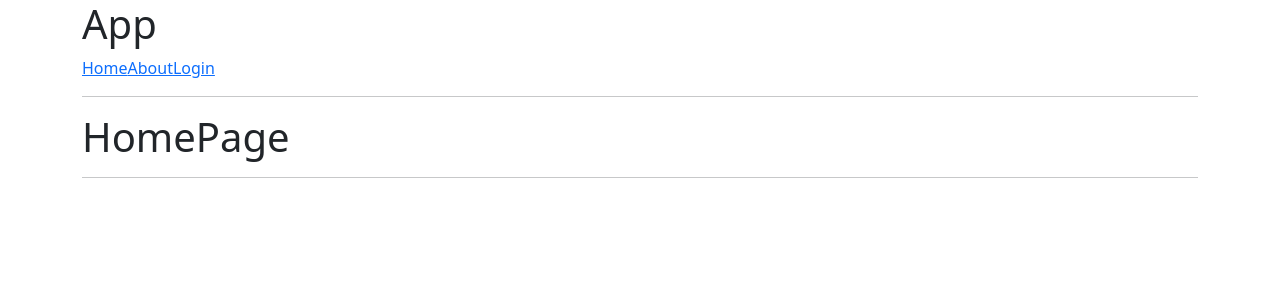
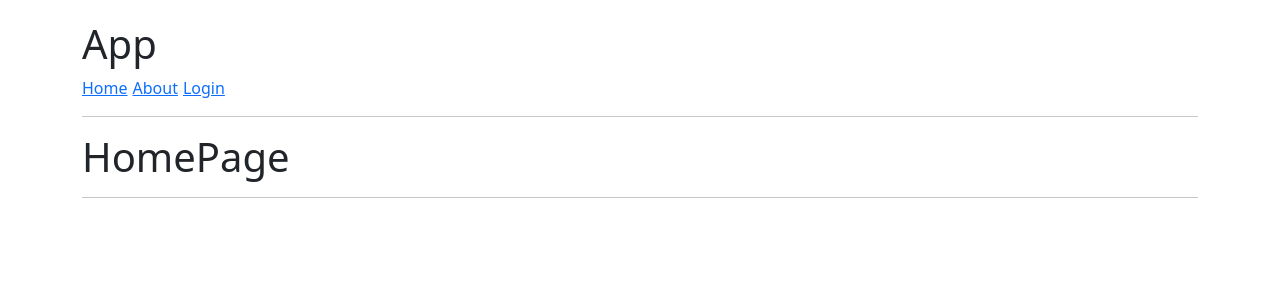
Before and after one commit to abrilBjarano/React.ContextAndRoutes.Tutorial, a React (Vite) app: page / in a window 1280 px wide. Shown: the top 300 px of the page. Built offline with nearby package versions, Linux system fonts and the light colour scheme.

Commit message:
Created index.css and implemented into main.jsx

```diff
--- /dev/null
+++ b/src/index.css
@@ -0,0 +1,11 @@
+body {
+   padding: 20px;
+}
+
+button {
+   margin-right: 10px;
+}
+
+a {
+   margin-right: 5px;
+}
--- a/src/main.jsx
+++ b/src/main.jsx
@@ -1,7 +1,11 @@
 import React from 'react';
 import ReactDOM from 'react-dom/client';
+
+import { createBrowserRouter, RouterProvider } from "react-router-dom";
+
+import './index.css';
+
 import { App } from './App';
-import { createBrowserRouter, RouterProvider } from "react-router-dom";
 
 
 const router = createBrowserRouter([
```
